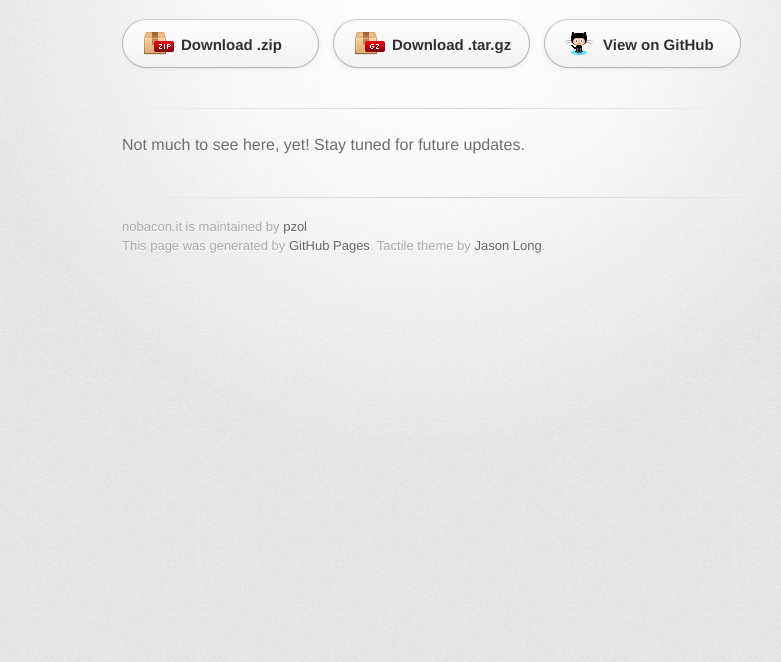
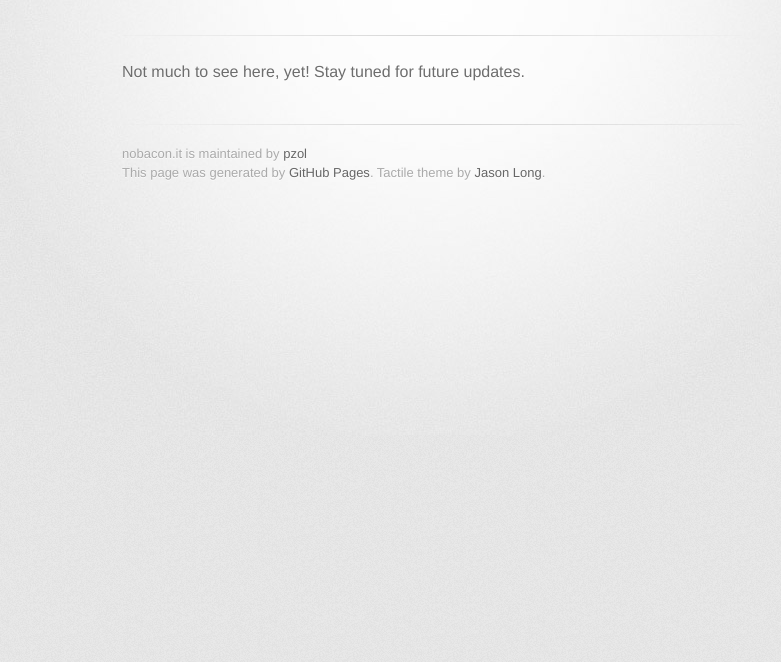
Before and after one commit to pzol/nobacon.it, a plain HTML site: page index.html in a window 1280 px wide. Shown: the part 138-800 px from the top of the page, without its empty margins (208-989 px from the left). Drawn offline with Linux system fonts and the light colour scheme; a web font is replaced by a local one.

Commit message:
Remove downloads

```diff
--- a/index.html
+++ b/index.html
@@ -22,12 +22,6 @@
           <h2>Custom software development without added fats!</h2>
         </header>
 
-        <section id="downloads" class="clearfix">
-          <a href="https://github.com/pzol/nobacon.it/zipball/master" id="download-zip" class="button"><span>Download .zip</span></a>
-          <a href="https://github.com/pzol/nobacon.it/tarball/master" id="download-tar-gz" class="button"><span>Download .tar.gz</span></a>
-          <a href="https://github.com/pzol/nobacon.it" id="view-on-github" class="button"><span>View on GitHub</span></a>
-        </section>
-
         <hr>
 
         <section id="main_content">
```
